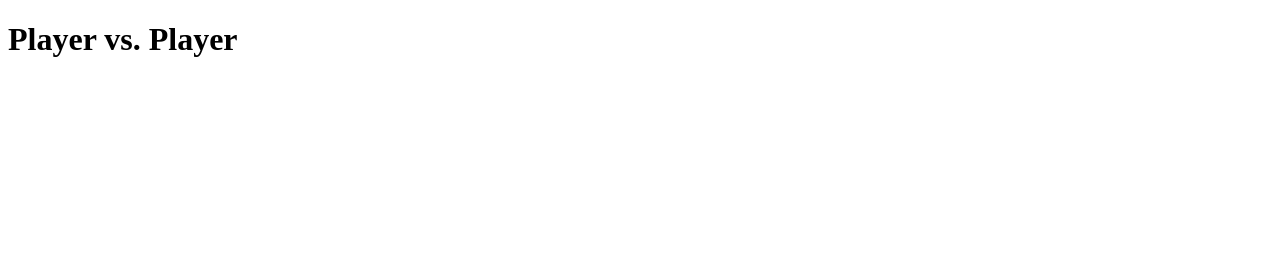
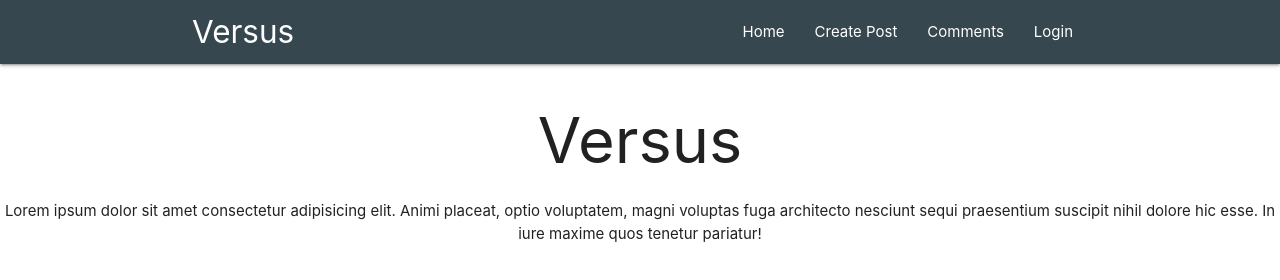
Before and after one commit to StephenthatsPH/phase-1-js-project, a plain HTML site: page index.html in a window 1280 px wide. Drawn offline with nearby package versions, Linux system fonts and the light colour scheme.

Commit message:
Started adding JavaScript, homepage started

```diff
--- a/index.html
+++ b/index.html
@@ -4,12 +4,26 @@
     <meta charset="UTF-8">
     <meta http-equiv="X-UA-Compatible" content="IE=edge">
     <meta name="viewport" content="width=device-width, initial-scale=1.0">
-    <title>Player vs. Player</title>
+
+    <link rel="stylesheet" href="https://cdnjs.cloudflare.com/ajax/libs/materialize/1.0.0/css/materialize.min.css">
+
+    <script src="https://code.jquery.com/jquery-3.6.0.min.js" integrity="sha256-/xUj+3OJU5yExlq6GSYGSHk7tPXikynS7ogEvDej/m4=" crossorigin="anonymous"></script>
+    <script src="https://cdnjs.cloudflare.com/ajax/libs/materialize/1.0.0/js/materialize.min.js"></script>
+    <title>Versus</title>
 </head>
 <body>
-    <div id="main">
-        <h1>Player vs. Player</h1>
-    </div>
+      <nav class="blue-grey darken-3">
+        <div class="nav-wrapper container">
+          <a href="#" class="brand-logo">Versus</a>
+          <ul id="nav-mobile" class="right hide-on-med-and-down">
+            <li><a href="#" id="home-link">Home</a></li>
+            <li><a href="#">Create Post</a></li>
+            <li><a href="#">Comments</a></li>
+            <li><a href="#">Login</a></li>
+          </ul>
+        </div>
+      </nav>
+    <div id="main"></div>
 
     <script src="javascripts/index.js"></script>
 </body>
--- a/javascripts/index.js
+++ b/javascripts/index.js
@@ -1 +1,44 @@
-console.log("hi")
+/** Global Variables **/
+
+
+
+/** Node Getters **/
+const mainDiv = () => document.getElementById('main');
+const homelink = () => document.getElementById('home-link');
+
+
+/** Event Listeners **/
+const attachHomePageLinkEvent = () => {
+    homelink().addEventListener('click', loadhome );
+}
+
+
+/** Event Handlers **/
+const loadhome = () => {
+    resetMainDiv();
+    const h1 = document.createElement('h1')
+    const p = document.createElement('p')
+
+    h1.className = 'center-align';
+    p.className = 'center-align';
+
+    h1.innerText = 'Versus';
+    p.innerText = 'Lorem ipsum dolor sit amet consectetur adipisicing elit. Animi placeat, optio voluptatem, magni voluptas fuga architecto nesciunt sequi praesentium suscipit nihil dolore hic esse. In iure maxime quos tenetur pariatur!';
+
+    mainDiv().appendChild(h1);
+    mainDiv().appendChild(p);
+}
+
+
+/** MISC **/
+const resetMainDiv = () => {
+    mainDiv().innerHTML = '';
+}
+
+
+/** Startup **/
+
+document.addEventListener('DOMContentLoaded', function(){
+    loadhome();
+    attachHomePageLinkEvent();
+})
```
